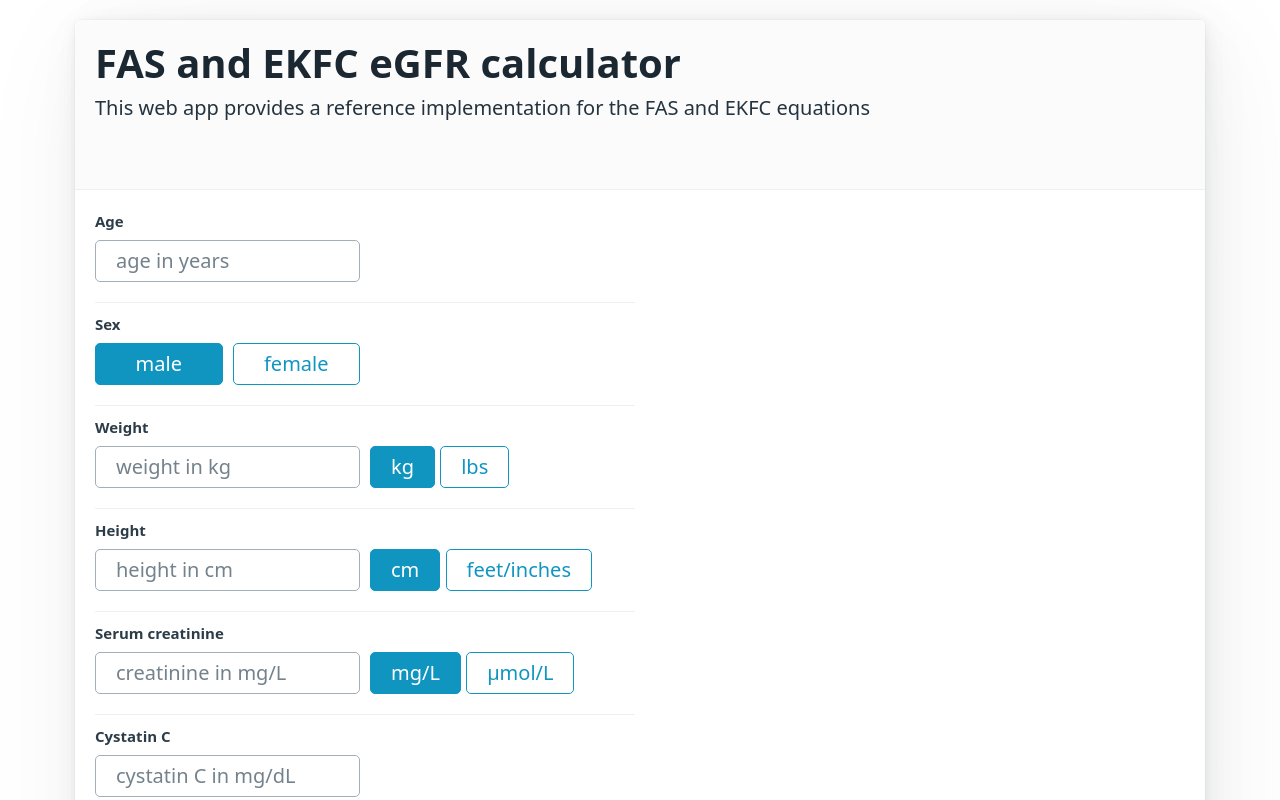
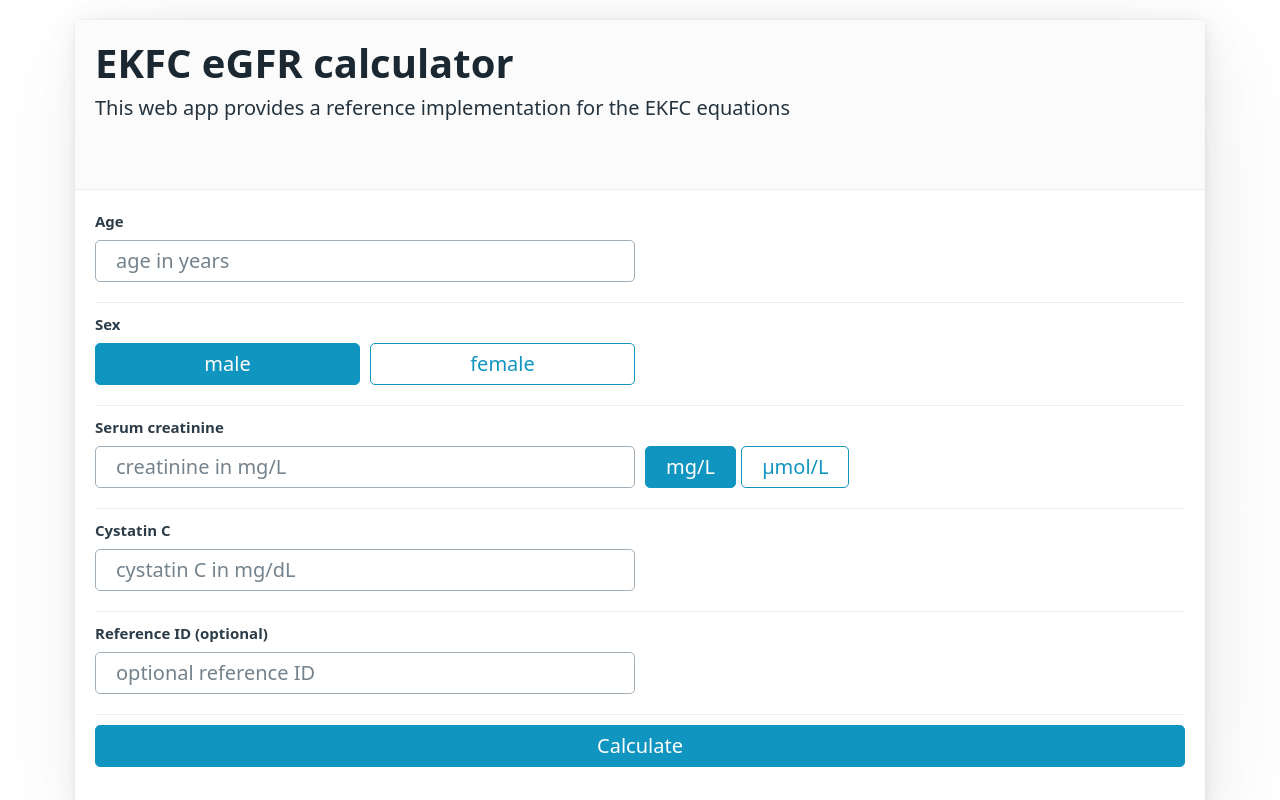
Before and after one commit to jasperdev/EKFCCalculator, a SvelteKit app: page / in a window 1280 px wide. Shown: the top 800 px of the page. Built offline with nearby package versions, Linux system fonts and the light colour scheme.

Commit message:
implements svelte stores

```diff
--- a/src/components/AgeBlock.svelte
+++ b/src/components/AgeBlock.svelte
@@ -1,56 +1,23 @@
 <script>
-	import ErrorBlock from "./ErrorBlock.svelte";
-	import {store} from "../stores";
+	import { ageStore } from '../stores';
+	import ErrorBlock from './ErrorBlock.svelte';
 
-
-	let data = null;
-	let isValid = null;
-	let errorMsg = "";
-
-	function registerData() {
-		try {
-			validateAge();
-			errorMsg = "";
-			store.age = data;
-		} catch (e) {
-			errorMsg = e.message;
-			isValid = false;
-		}
-	}
-
-	function validateAge() {
-		if (data === '') {
-			isValid = null;
-			return true;
-		}
-
-		let years = parseInt(data);
-		if (isNaN(years)) {
-			throw new Error('Value is not a number');
-		}
-
-		if (!(years >= 0 && years <= 120)) {
-			throw new Error('Value is out of range [0,120]');
-		}
-
-		isValid = true;
-		return true;
-	}
+	let errorMsg = '';
 </script>
 
 <div class="grid">
 	<div>
 		<input
-			on:change={registerData}
-			bind:value={data}
-			aria-invalid={isValid !== null ? !isValid : ''}
+			on:change={(age) => ageStore.setAge(age)}
+			value={$ageStore.value}
+			aria-invalid={$ageStore.valid !== null ? !$ageStore.valid : ''}
 			type="text"
 			id="value"
 			name="value"
 			placeholder="age in years"
 			required
 		/>
-		<ErrorBlock message={errorMsg}></ErrorBlock>
+		<ErrorBlock message={$ageStore.error} />
 	</div>
 	<div />
 </div>
--- a/src/components/CystatinBlock.svelte
+++ b/src/components/CystatinBlock.svelte
@@ -1,9 +1,20 @@
 <script>
+	import ErrorBlock from './ErrorBlock.svelte';
+	import { cystatinStore } from '../stores';
 </script>
 
 <div class="grid">
 	<div>
-		<input type="text" placeholder="cystatin C in mg/dL" />
+		<input
+			on:change={(cystatin) => cystatinStore.setC(cystatin)}
+			value={$cystatinStore.value}
+			aria-invalid={$cystatinStore.valid !== null ? !$cystatinStore.valid : ''}
+			type="text"
+			id="value"
+			name="value"
+			placeholder="cystatin C in mg/dL"
+		/>
+		<ErrorBlock message={$cystatinStore.error} />
 	</div>
 	<div />
 </div>
--- a/src/components/HeightBlock.svelte
+++ /dev/null
@@ -1,142 +0,0 @@
-<script>
-	import { store } from '../stores';
-	import ErrorBlock from './ErrorBlock.svelte';
-
-	let isMetric = true;
-	let data = null;
-	let dataDispCm = null;
-	let dataDispFeet = null;
-	let dataDispInches = null;
-	let errorMsg = '';
-	let isValid = null;
-
-	function registerData() {
-		try {
-			validateHeight();
-			errorMsg = '';
-
-			if (isMetric) {
-				data = dataDispCm;
-			} else {
-				let value = 30.48 * dataDispFeet + 2.54 * dataDispInches;
-				data = Math.round(value);
-				dataDispFeet = cmToFeet()[0];
-				dataDispInches = cmToFeet()[1];
-			}
-			store.height = data;
-		} catch (e) {
-			errorMsg = e.message;
-			isValid = false;
-		}
-	}
-
-	function cmToFeet() {
-		var realFeet = (data * 0.3937) / 12;
-		var feet = Math.floor(realFeet);
-		var inches = Math.round((realFeet - feet) * 12);
-		return [feet, inches];
-	}
-
-	function toggleUnit(newUnit) {
-		if (newUnit === 'ft+inches' && isValid && isMetric) {
-			dataDispFeet = cmToFeet()[0];
-			dataDispInches = cmToFeet()[1];
-		} else if (newUnit === 'cm' && isValid && !isMetric) {
-			dataDispCm = data;
-		}
-	}
-
-	function validateHeight() {
-		if (dataDispCm === '') {
-			isValid = null;
-			return true;
-		}
-
-		let height = 0;
-		if (isMetric) {
-			height = parseInt(dataDispCm);
-		} else {
-			let heightFeet = parseInt(dataDispFeet);
-			let heightInches = parseInt(dataDispInches);
-
-			if(isNaN(heightInches)) {
-				heightInches = 0;
-				dataDispInches = 0;
-			}
-
-			height = Math.round(30.48 * heightFeet + 2.54 * heightInches);
-		}
-
-		if (isNaN(height)) {
-			throw new Error('Value is not a number');
-		}
-
-		if (!(height >= 50 && height <= 230)) {
-			throw new Error('Value is out of range [50,230] cm');
-		}
-
-		isValid = true;
-		return true;
-	}
-</script>
-
-<div class="grid">
-	<div>
-		{#if isMetric}
-			<input
-				on:change={registerData}
-				bind:value={dataDispCm}
-				aria-invalid={isValid !== null ? !isValid : ''}
-				type="text"
-				placeholder={'height in cm'}
-				required
-			/>
-		{:else}
-			<div class="grid">
-				<div>
-					<input
-						on:change={registerData}
-						bind:value={dataDispFeet}
-						aria-invalid={isValid !== null ? !isValid : ''}
-						type="text"
-						placeholder="feet"
-						required
-					/>
-				</div>
-				<div>
-					<input
-						on:change={registerData}
-						bind:value={dataDispInches}
-						aria-invalid={isValid !== null ? !isValid : ''}
-						type="text"
-						placeholder="inches"
-						required
-					/>
-				</div>
-			</div>
-		{/if}
-		<ErrorBlock message={errorMsg} />
-	</div>
-	<div>
-		<a
-			href="#/"
-			on:click={() => {
-				toggleUnit('cm');
-				isMetric = true;
-			}}
-			class={isMetric ? '' : 'outline'}
-			role="button"
-			>cm
-		</a>
-		<a
-			href="#/"
-			on:click={() => {
-				toggleUnit('ft+inches');
-				isMetric = false;
-			}}
-			class={isMetric ? 'outline' : ''}
-			role="button"
-			>feet/inches
-		</a>
-	</div>
-</div>
--- a/src/components/ReferenceBlock.svelte
+++ b/src/components/ReferenceBlock.svelte
@@ -1,44 +1,20 @@
 <script>
 	import ErrorBlock from './ErrorBlock.svelte';
-	import { store } from '../stores';
-
-	let data = null;
-	let isValid = null;
-	let errorMsg = '';
-
-	function registerData() {
-		try {
-			validateReference();
-			errorMsg = '';
-			store.reference = data;
-		} catch (e) {
-			errorMsg = e.message;
-			isValid = false;
-		}
-	}
-
-	function validateReference() {
-		if (data === '') {
-			isValid = null;
-			return true;
-		}
-
-		let reference = String(data);
-		isValid = true;
-		return true;
-	}
+	import { referenceStore } from '../stores';
 </script>
 
 <div class="grid">
 	<div>
 		<input
-			on:change={registerData}
-			bind:value={data}
-			aria-invalid={isValid !== null ? !isValid : ''}
+			on:change={(age) => referenceStore.setReference(age)}
+			value={$referenceStore.value}
+			aria-invalid={$referenceStore.valid !== null ? !$referenceStore.valid : ''}
 			type="text"
-			placeholder="Reference ID"
+			id="value"
+			name="value"
+			placeholder="optional reference ID"
 		/>
-		<ErrorBlock message={errorMsg} />
+		<ErrorBlock message={$referenceStore.error} />
 	</div>
 	<div />
 </div>
--- a/src/components/SexBlock.svelte
+++ b/src/components/SexBlock.svelte
@@ -1,12 +1,5 @@
 <script>
-	import { store } from '../stores';
-
-	let sex = 'M';
-	updateSex(sex);
-
-	function updateSex(sex) {
-		store.sex = sex;
-	}
+	import { sexStore } from '../stores';
 </script>
 
 <div class="grid" style="margin-bottom: var(--spacing);">
@@ -14,20 +7,18 @@
 		<a
 			href="#/"
 			on:click={() => {
-				sex = 'M';
-				updateSex(sex);
+				sexStore.setSextoM();
 			}}
-			class={sex === 'M' ? '' : 'outline'}
+			class={$sexStore === 'M' ? '' : 'outline'}
 			role="button"
 			>male
 		</a>
 		<a
 			href="#/"
 			on:click={() => {
-				sex = 'F';
-				updateSex(sex);
+				sexStore.setSextoF();
 			}}
-			class={sex === 'M' ? 'outline' : ''}
+			class={$sexStore === 'M' ? 'outline' : ''}
 			role="button"
 			>female
 		</a>
--- a/src/components/WeightBlock.svelte
+++ /dev/null
@@ -1,96 +0,0 @@
-<script>
-	import ErrorBlock from './ErrorBlock.svelte';
-	import {store} from '../stores'
-
-	let isMetric = true;
-	let data = null;
-	let dataDisp = null;
-	let errorMsg = '';
-	let isValid = null;
-
-	function registerData() {
-		try {
-			validateWeight();
-			errorMsg = '';
-
-			if(isMetric) {
-				data = dataDisp;
-			} else{
-				data = Math.round(dataDisp / 2.2046 *10) /10;
-			}
-			store.weight = data;
-		} catch (e) {
-			errorMsg = e.message;
-			isValid = false;
-		}
-	}
-
-	function toggleUnit(newUnit) {
-		if (newUnit === 'lbs' && isValid && isMetric) {
-			dataDisp = Math.round(data * 2.2046 * 10) / 10;
-		} else if (newUnit === 'kg' && isValid && !isMetric) {
-			dataDisp = data;
-		}
-	}
-
-	function validateWeight() {
-		if (dataDisp === '') {
-			isValid = null;
-			return true;
-		}
-
-		let weight = parseFloat(dataDisp);
-		if (isNaN(weight)) {
-			throw new Error('Value is not a number');
-		}
-
-		if (isMetric && !(weight >= 10 && weight <= 300)) {
-			throw new Error('Value is out of range [10,300] kg');
-		}
-
-		if (!isMetric && !(weight >= 22 && weight <= 660)) {
-			throw new Error('Value is out of range [22,660] lbs');
-		}
-
-		isValid = true;
-		return true;
-	}
-</script>
-
-<div class="grid">
-	<div>
-		<input
-			on:change={registerData}
-			bind:value={dataDisp}
-			aria-invalid={isValid !== null ? !isValid : ''}
-			type="text"
-			id="weight"
-			name="weight"
-			placeholder={isMetric ? 'weight in kg' : 'weight in lbs'}
-			required
-		/>
-		<ErrorBlock message={errorMsg} />
-	</div>
-	<div>
-		<a
-			href="#/"
-			on:click={() => {
-				toggleUnit('kg');
-				isMetric = true;
-			}}
-			class={isMetric ? '' : 'outline'}
-			role="button"
-			>kg
-		</a>
-		<a
-			href="#/"
-			on:click={() => {
-				toggleUnit('lbs');
-				isMetric = false;
-			}}
-			class={isMetric ? 'outline' : ''}
-			role="button"
-			>lbs
-		</a>
-	</div>
-</div>
--- a/src/routes/+page.svelte
+++ b/src/routes/+page.svelte
@@ -2,14 +2,12 @@
 	import AgeBlock from '../components/AgeBlock.svelte';
 	import CreatinineBlock from '../components/CreatinineBlock.svelte';
 	import CystatinBlock from '../components/CystatinBlock.svelte';
-	import HeightBlock from '../components/HeightBlock.svelte';
 	import ReferenceBlock from '../components/ReferenceBlock.svelte';
 	import SexBlock from '../components/SexBlock.svelte';
-	import WeightBlock from '../components/WeightBlock.svelte';
 
-	import { store } from '../stores';
+	import { ageStore } from '../stores';
 	function calculate() {
-		alert(store);
+		alert($ageStore);
 	}
 </script>
 
@@ -17,22 +15,15 @@
 	<article>
 		<!-- HEADER BLOCK -->
 		<header>
-			<h1 style="margin: 0;">FAS and EKFC eGFR calculator</h1>
-			<h2>This web app provides a reference implementation for the FAS and EKFC equations</h2>
+			<h1 style="margin: 0;">EKFC eGFR calculator</h1>
+			<h2>This web app provides a reference implementation for the EKFC equations</h2>
 		</header>
-		<div class="grid">
 		<form>
 			<h3>Age</h3>
 			<AgeBlock />
 			<hr />
 			<h3>Sex</h3>
 			<SexBlock />
-				<hr />
-				<h3>Weight</h3>
-				<WeightBlock />
-				<hr />
-				<h3>Height</h3>
-				<HeightBlock />
 			<hr />
 			<h3>Serum creatinine</h3>
 			<CreatinineBlock />
@@ -45,8 +36,6 @@
 			<hr />
 			<button on:click={calculate}>Calculate</button>
 		</form>
-			<div />
-		</div>
 	</article>
 </div>
 
--- a/src/stores.js
+++ b/src/stores.js
@@ -1,9 +1,151 @@
-export const store = {
-	weight: null,
-	height: null,
-	age: null,
-	creatinine: null,
-	cystatinC: null,
-	reference: null,
-	sex: null,
-  }
+import { writable } from 'svelte/store';
+
+//
+// AGE STORE
+//
+function createAgeStore() {
+	const { subscribe, set } = writable({ value: null, valid: null, error: '' });
+
+	function setAge(e) {
+		let input = e.target.value;
+
+		// reset state if empty
+		if (input === '') {
+			let newState = { value: null, valid: null, error: '' };
+			set(newState);
+			return;
+		}
+
+		// convert input to number and check if it is a valid number
+		let age = parseInt(input);
+		if (isNaN(age)) {
+			let newState = { value: input, valid: false, error: 'Value is not a number' };
+			set(newState);
+			return;
+		}
+
+		// check if the value is sane
+		if (!(age >= 2 && age <= 120)) {
+			let newState = { value: age, valid: false, error: 'Value is out of range [2,120]' };
+			set(newState);
+			return;
+		}
+
+		// if al OK, set age
+		let newState = { value: age, valid: true, error: '' };
+		set(newState);
+		return;
+	}
+
+	return {
+		subscribe,
+		setAge: setAge
+	};
+}
+
+export const ageStore = createAgeStore();
+
+//
+// REFERENCE STORE
+//
+function createReferenceStore() {
+	const { subscribe, set } = writable({ value: null, valid: null, error: '' });
+
+	function setReference(e) {
+		let input = e.target.value;
+
+		// reset state if empty
+		if (input === '') {
+			let newState = { value: null, valid: null, error: '' };
+			set(newState);
+			return;
+		}
+
+		// try to convert to string and store
+		try {
+			let reference = String(input);
+
+			// limit the max length
+			if (reference.length > 100) {
+				throw new Error('too long');
+			}
+			let newState = { value: reference, valid: true, error: '' };
+			set(newState);
+			return;
+		} catch (error) {
+			let newState = { value: input, valid: false, error: 'Invalid input' };
+			set(newState);
+		}
+	}
+
+	return {
+		subscribe,
+		setReference: setReference
+	};
+}
+
+export const referenceStore = createReferenceStore();
+
+//
+// SEX STORE
+//
+function createSexStore() {
+	const { subscribe, set } = writable('M');
+
+	return {
+		subscribe,
+		setSextoM: () => set('M'),
+		setSextoF: () => set('F')
+	};
+}
+
+export const sexStore = createSexStore();
+
+//
+// Cystatin C STORE
+//
+function createCystatinStore() {
+	const { subscribe, set } = writable({ value: null, valid: null, error: '' });
+
+	function setCystatin(e) {
+		let input = e.target.value;
+
+		// reset state if empty
+		if (input === '') {
+			let newState = { value: null, valid: null, error: '' };
+			set(newState);
+			return;
+		}
+
+		// convert input to number and check if it is a valid number
+		let Cystatin = parseFloat(input);
+		if (isNaN(Cystatin)) {
+			let newState = { value: input, valid: false, error: 'Value is not a number' };
+			set(newState);
+			return;
+		}
+
+		// check if the value is sane
+		if (!(Cystatin >= 0.1 && Cystatin <= 2)) {
+			let newState = {
+				value: Cystatin,
+				valid: false,
+				error: 'Value is out of range [0.1,2.0] mg/l'
+			};
+			set(newState);
+			return;
+		}
+
+		// if al OK, set Cystatin
+		let newState = { value: Cystatin, valid: true, error: '' };
+		set(newState);
+		return;
+	}
+
+	return {
+		subscribe,
+		setCystatin: setCystatin
+	};
+}
+
+export const cystatinStore = createCystatinStore();
```
Also changed, not shown: src/components/BiomarkerBlock.svelte (added). Lines whose indentation alone changed are shown as unchanged.
